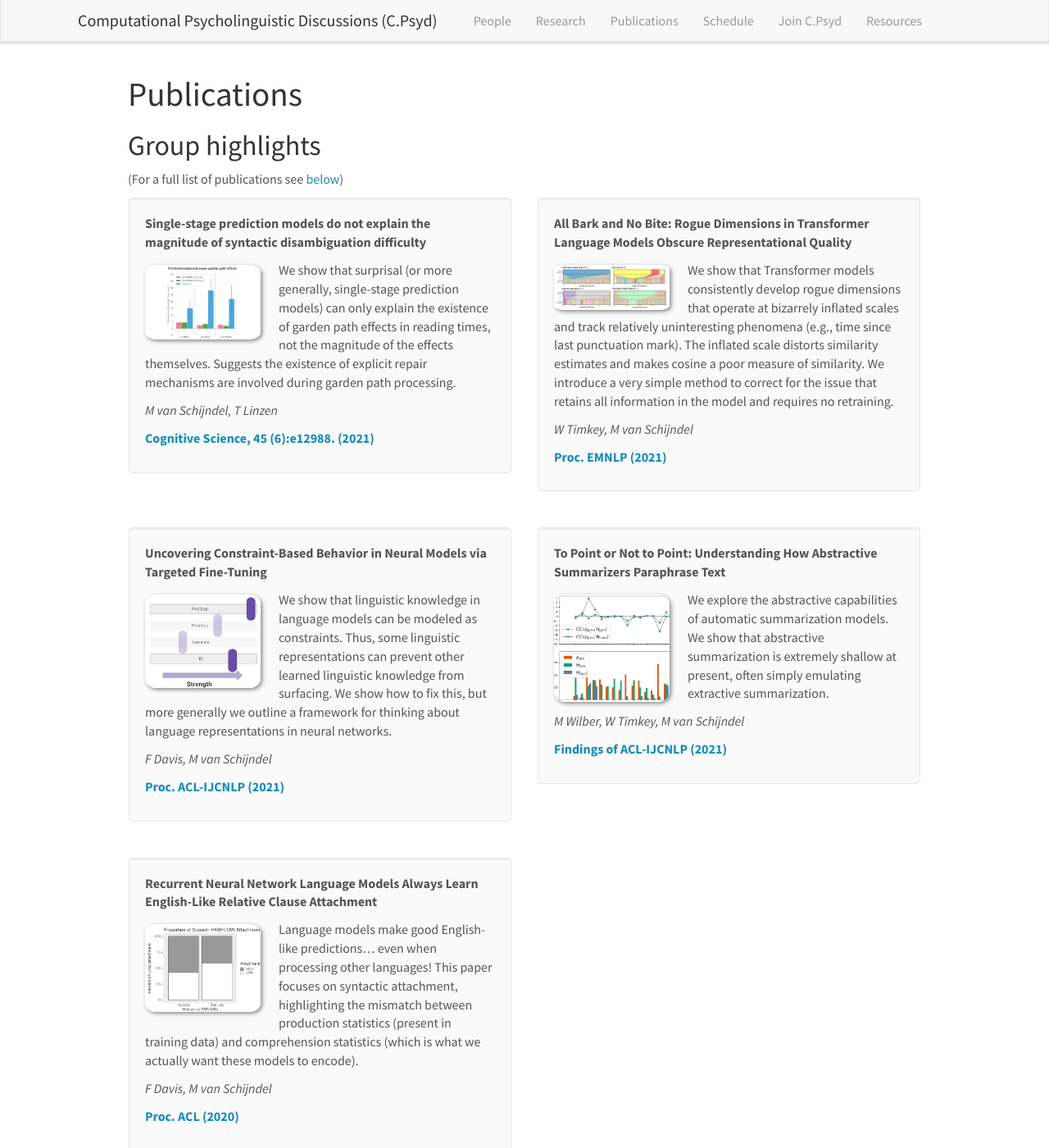
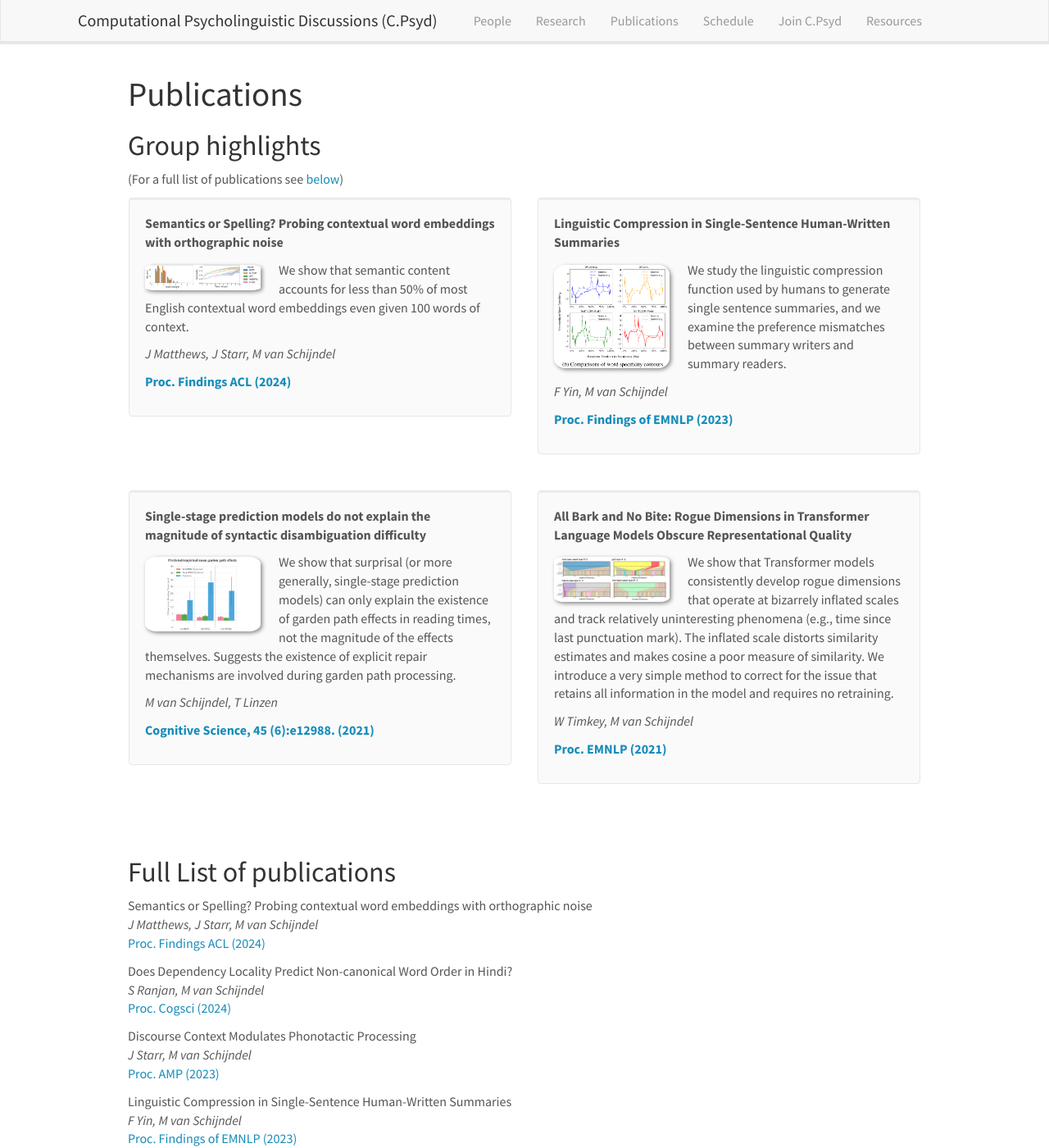
Before and after one commit to C-Psyd/c-psyd.github.io, a Jekyll site: the page built from _pages/publications.md, in a window 1280 px wide and 1400 px high. Shown: the whole window at 82% size. Built offline with Jekyll 4.4.1, drawn with Linux system fonts in a browser that asks for light colours; nearby versions of some CDN libraries.

Commit message:
pub update

```diff
--- a/_data/publist.yml
+++ b/_data/publist.yml
@@ -1,11 +1,11 @@
 - title: "Semantics or Spelling? Probing contextual word embeddings with orthographic noise"
-  image: beach.png
-  description:
+  image: matthews_etal-2024-spelling.png
+  description: We show that semantic content accounts for less than 50% of most English contextual word embeddings even given 100 words of context.
   authors: J Matthews, J Starr, M van Schijndel
   link:
-    url:
+    url: https://aclanthology.org/2024.findings-acl.266/
     display: Proc. Findings ACL (2024)
-  highlight: 0
+  highlight: 1
   news2:
 
 - title: "Does Dependency Locality Predict Non-canonical Word Order in Hindi?"
@@ -29,13 +29,13 @@
   news2:
 
 - title: "Linguistic Compression in Single-Sentence Human-Written Summaries"
-  image: beach.png
-  description: In this paper we study the linguistic compression function used by humans to generate single sentence summaries.
+  image: yin_vs-2023-extreme_compression.png
+  description: We study the linguistic compression function used by humans to generate single sentence summaries, and we examine the preference mismatches between summary writers and summary readers.
   authors: F Yin, M van Schijndel
   link:
     url: https://aclanthology.org/2023.findings-emnlp.532/
     display: Proc. Findings of EMNLP (2023)
-  highlight: 0
+  highlight: 1
   news2:
 
 - title: "Discourse Context Predictability Effects in Hindi Word Order"
@@ -95,7 +95,7 @@
   link:
     url: https://aclanthology.org/2021.acl-long.93.pdf
     display: Proc. ACL-IJCNLP (2021)
-  highlight: 1
+  highlight: 0
   news2:
 
 - title: "To Point or Not to Point: Understanding How Abstractive Summarizers Paraphrase Text"
@@ -105,7 +105,7 @@
   link:
     url: https://aclanthology.org/2021.findings-acl.298.pdf
     display: Findings of ACL-IJCNLP (2021)
-  highlight: 1
+  highlight: 0
   news2:
 
 - title: "Analytical, Symbolic and First-Order Reasoning within Neural Architectures"
@@ -165,7 +165,7 @@
   link:
     url: https://aclanthology.org/2020.acl-main.179.pdf
     display: Proc. ACL (2020)
-  highlight: 1
+  highlight: 0
   news2:
 
 - title: "Quantity doesn't buy quality syntax with neural language models"
```
Also changed, not shown: images/pubpic/matthews_etal-2024-spelling.png (added), images/pubpic/yin_vs-2023-extreme_compression.png (added).
